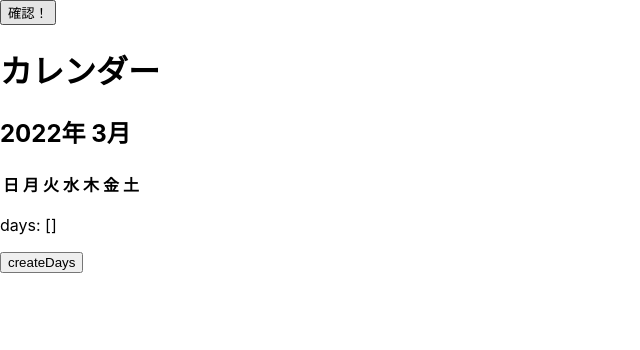
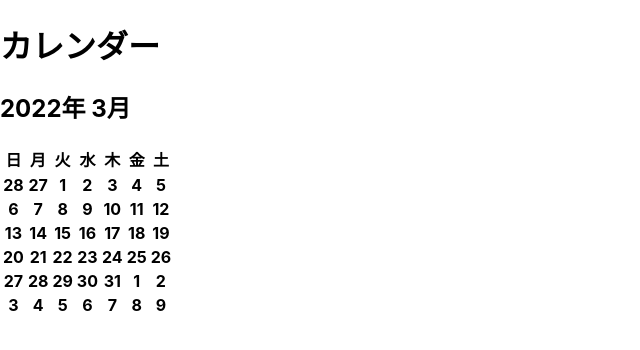
Before and after one commit to cokemaniaIIDX/Zenon, a React (Create React App) app in the folder front/: page / in a window 1280 px wide. Shown: the top 350 px of the page, without its empty margins (0-640 px from the left). Built offline with nearby package versions, Linux system fonts and the light colour scheme.

Commit message:
日付の作成と表示を分ける

```diff
--- a/front/src/Calendar.tsx
+++ b/front/src/Calendar.tsx
@@ -1,51 +1,51 @@
 import React from "react";
 
-// カレンダーを表示するコンポーネント
+// カレンダーの日付リストを作成し、表示用コンポーネントに
 
-const Calendar: React.VFC = () => {
+const CreateCalendar: React.VFC = () => {
 
-  const week: string[] = ["日", "月", "火", "水", "木", "金", "土"]
-  const days: string[] = []
+  const days: string[] = [];
   const date = new Date();
-  const dayOfWeek = date.getDay();
   const year = date.getFullYear();
-  const month = date.getMonth();  // getMonth() は 0-11 の数字で返ってくるので +1 する
-  const today = date.getDate();
+  const month = date.getMonth(); // getMonth() は 0-11 の数字で返ってくるので +1 する
   const lastDayOfThisMonth = new Date(year, month + 1, 0);
   const lastDayOfLastMonth = new Date(year, month, 0);
 
-  const Confirm = () => {
-    console.log(lastDayOfThisMonth)
-    console.log(lastDayOfLastMonth)
-    console.log("今日: " + year + "年 " + (month + 1) + "月 " + today + "日 " + week[dayOfWeek] + "曜日")
-    console.log("今月の最終日: " + year + "年 " + (month + 1) + "月 " + lastDayOfThisMonth.getDate() + "日 " + week[lastDayOfThisMonth.getDay()] + "曜日")
-    console.log("先月の最終日: " + lastDayOfLastMonth.getFullYear() + "年 " + (lastDayOfLastMonth.getMonth() + 1)+ "月 " + lastDayOfLastMonth.getDate() + "日 " + week[lastDayOfLastMonth.getDay()] + "曜日")
-    console.log("先月最終日の曜日: " + week[lastDayOfLastMonth.getDay()] + "曜日")
-    console.log("表示する先月分の日数: " + (lastDayOfLastMonth.getDay() + 1))
-    console.log("今月の日数: " + lastDayOfThisMonth.getDate())
-    console.log("表示する来月分の日数: " + (42 - (lastDayOfThisMonth.getDate() + (lastDayOfLastMonth.getDay() + 1))))
-  }
-
-  const CreateDays = () => {
   for (let i = 0; i < (lastDayOfLastMonth.getDay() + 1); i++) {
     let addDay = lastDayOfLastMonth.getDate() - i;
     days.push(addDay.toString())
   }
-
   for (let i = 1; i < (lastDayOfThisMonth.getDate() + 1); i++) {
     days.push(i.toString())
   }
-
   for (let i = 1; i < (41 - lastDayOfThisMonth.getDate()); i++) {
     days.push(i.toString())
-    }
-    console.log(days)
   }
 
   return (
     <div>
-      <input type="button" value="確認！" onClick={Confirm} />
-      <div>
+      <DisplayCalendar days={days} year={year} month={month} />
+    </div>
+  )
+}
+
+// カレンダーを表示するコンポーネント
+
+type DisplayCalendarProps = {
+  days: string[];
+  year: number;
+  month: number;
+}
+
+const DisplayCalendar: React.VFC<DisplayCalendarProps> = (props) => {
+
+  const week: string[] = ["日", "月", "火", "水", "木", "金", "土"]
+  const days = props.days;
+  const year = props.year
+  const month = props.month;
+
+  return (
+    <>
       <h1>カレンダー</h1>
       <h2>{year}年 {month + 1}月</h2>
       <table>
@@ -56,10 +56,7 @@ const Calendar: React.VFC = () => {
           <ListContents weekList={week} contents={days} />
         </tbody>
       </table>
-        <p>days: [{days}]</p>
-        <input type="button" value="createDays" onClick={CreateDays} />
-      </div>
-    </div>
+    </>
   )
 }
 
@@ -113,4 +110,4 @@ const DisplayContents: React.VFC<DisplayContentsProps> = (props) => {
   )
 }
 
-export default Calendar;
+export default CreateCalendar;
```
Lines whose indentation alone changed are shown as unchanged.
